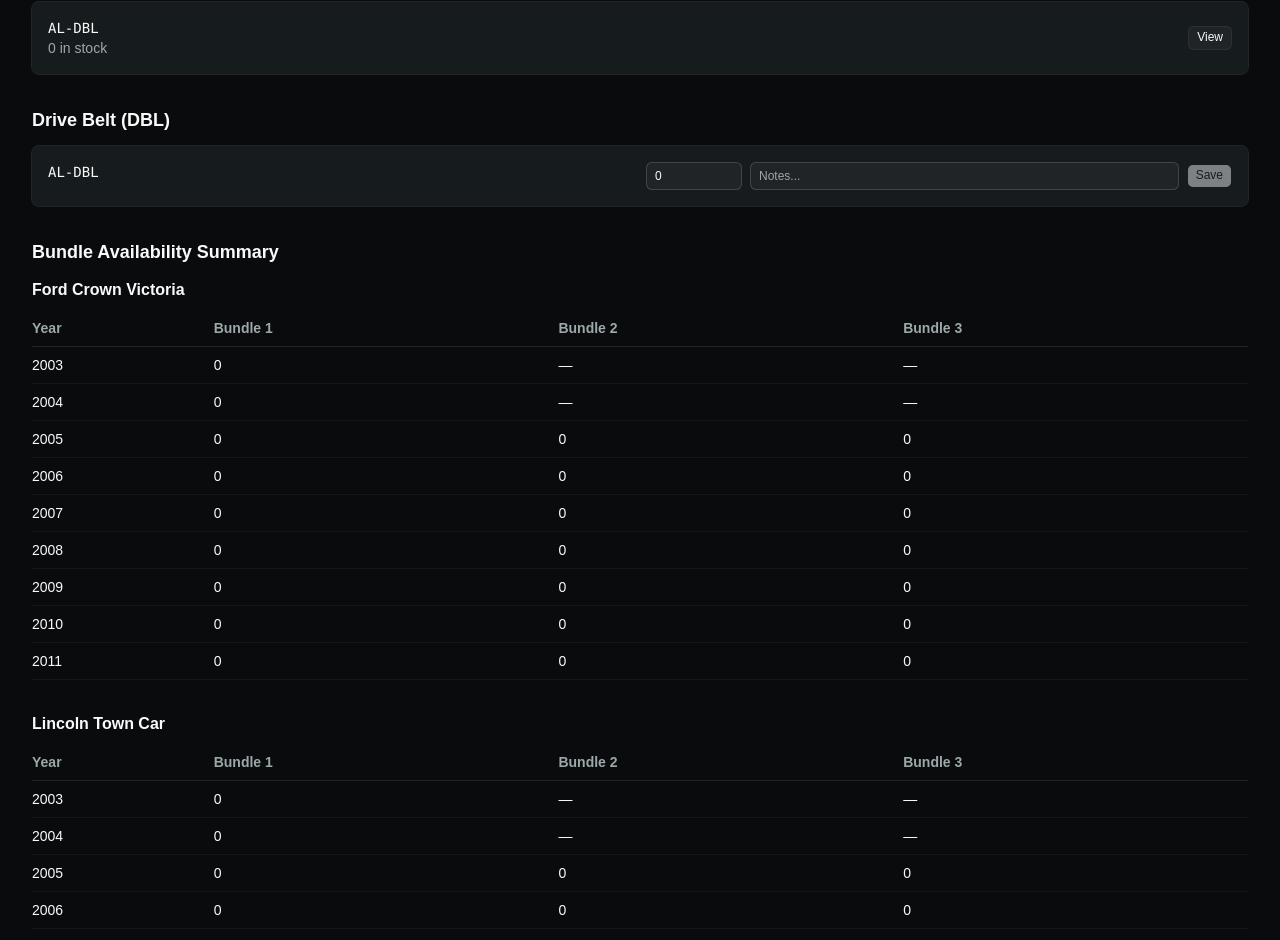
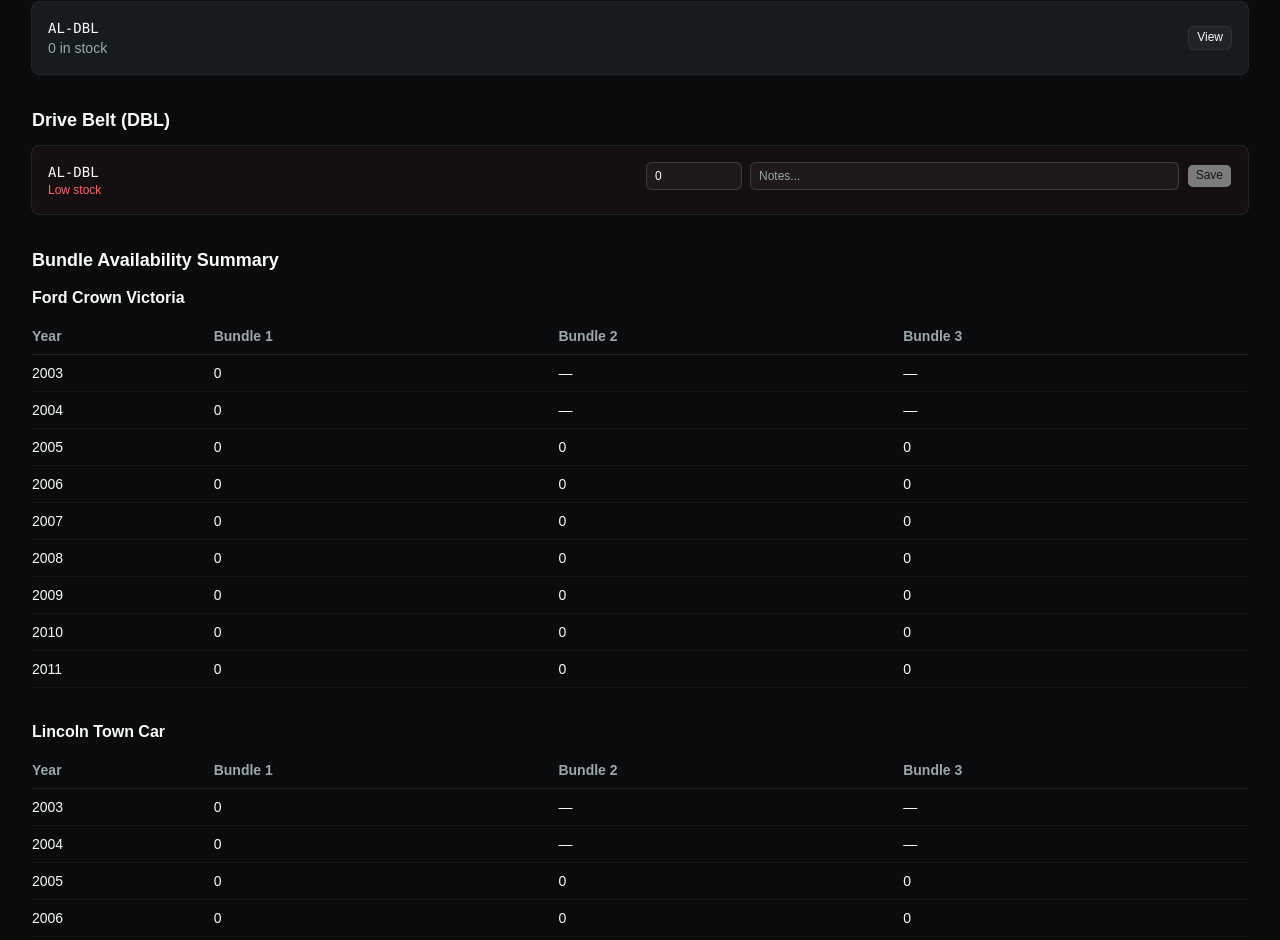
Before and after one commit to Riot-Mind-Studios-LLC/data-label-inventory-tracker, a React (Vite) app: page / in a window 1280 px wide. Shown: the part 3411-4351 px from the top of the page. Built offline with nearby package versions, Linux system fonts and the light colour scheme.

Commit message:
Add low-stock visual flag: red-tinted border + label on cards at or below threshold, threading threshold prop through ModelView/ListLabelSection/CardLabelVariant

```diff
--- a/src/App.jsx
+++ b/src/App.jsx
@@ -159,6 +159,7 @@
                   dplData={dplData}
                   onSaveLabel={handleSaveLabel}
                   onSaveDpl={handleSaveDpl}
+                  threshold={settings.lowStockThreshold}
                 />
               )
           )}
--- a/src/components/CardLabelVariant.jsx
+++ b/src/components/CardLabelVariant.jsx
@@ -2,13 +2,15 @@
 import { Card, CardContent } from "@/components/ui/card"
 import { Input } from "@/components/ui/input"
 import { Button } from "@/components/ui/button"
+import { cn } from "@/lib/utils"
 
-export default function CardLabelVariant({ variant, onSave }) {
+export default function CardLabelVariant({ variant, onSave, threshold }) {
   const [draftQuantity, setDraftQuantity] = useState(variant.quantity)
   const [draftNotes, setDraftNotes] = useState(variant.notes)
 
   const isDirty =
     draftQuantity !== variant.quantity || draftNotes !== variant.notes
+  const isLowStock = variant.quantity <= threshold
 
   function handleSave() {
     onSave(variant.sku, {
@@ -18,10 +20,13 @@
   }
 
   return (
-    <Card>
+    <Card className={cn(isLowStock && "border-destructive/60 bg-destructive/5")}>
       <CardContent className="flex flex-col gap-3 sm:flex-row sm:items-start sm:justify-between">
         <div className="flex-1">
           <p className="font-mono text-sm">{variant.sku}</p>
+          {isLowStock && (
+            <p className="text-xs font-medium text-destructive">Low stock</p>
+          )}
           {variant.lastUpdated && (
             <p className="text-xs text-muted-foreground">
               Last updated: {new Date(variant.lastUpdated).toLocaleString()}
--- a/src/components/Dashboard.jsx
+++ b/src/components/Dashboard.jsx
@@ -29,7 +29,7 @@
 
       <section className="mb-8">
         <h3 className="mb-3 text-lg font-semibold">Drive Belt (DBL)</h3>
-        {dblEntry && <CardLabelVariant variant={dblEntry} onSave={onSaveLabel} />}
+        {dblEntry && <CardLabelVariant variant={dblEntry} onSave={onSaveLabel} threshold={settings.lowStockThreshold} />}
       </section>
 
       <section>
--- a/src/components/ListLabelSection.jsx
+++ b/src/components/ListLabelSection.jsx
@@ -7,7 +7,7 @@
   DBL: "Drive Belt (DBL)",
 }
 
-export default function ListLabelSection({ product, variants, onSave }) {
+export default function ListLabelSection({ product, variants, onSave, threshold }) {
   if (variants.length === 0) return null
 
   return (
@@ -21,6 +21,7 @@
             key={variant.sku}
             variant={variant}
             onSave={onSave}
+            threshold={threshold}
           />
         ))}
       </div>
--- a/src/components/ModelView.jsx
+++ b/src/components/ModelView.jsx
@@ -9,11 +9,7 @@
 const BUNDLE_NUMBERS = [1, 2, 3];
 
 export default function ModelView({
-  model,
-  labelData,
-  dplData,
-  onSaveLabel,
-  onSaveDpl,
+  model, labelData, dplData, onSaveLabel, onSaveDpl, threshold,
 }) {
   const groupedByProduct = useMemo(() => {
     const groups = {};
@@ -43,6 +39,7 @@
             product={product}
             variants={groupedByProduct[product]}
             onSave={onSaveLabel}
+            threshold={threshold}
           />
         ))}
 
```
